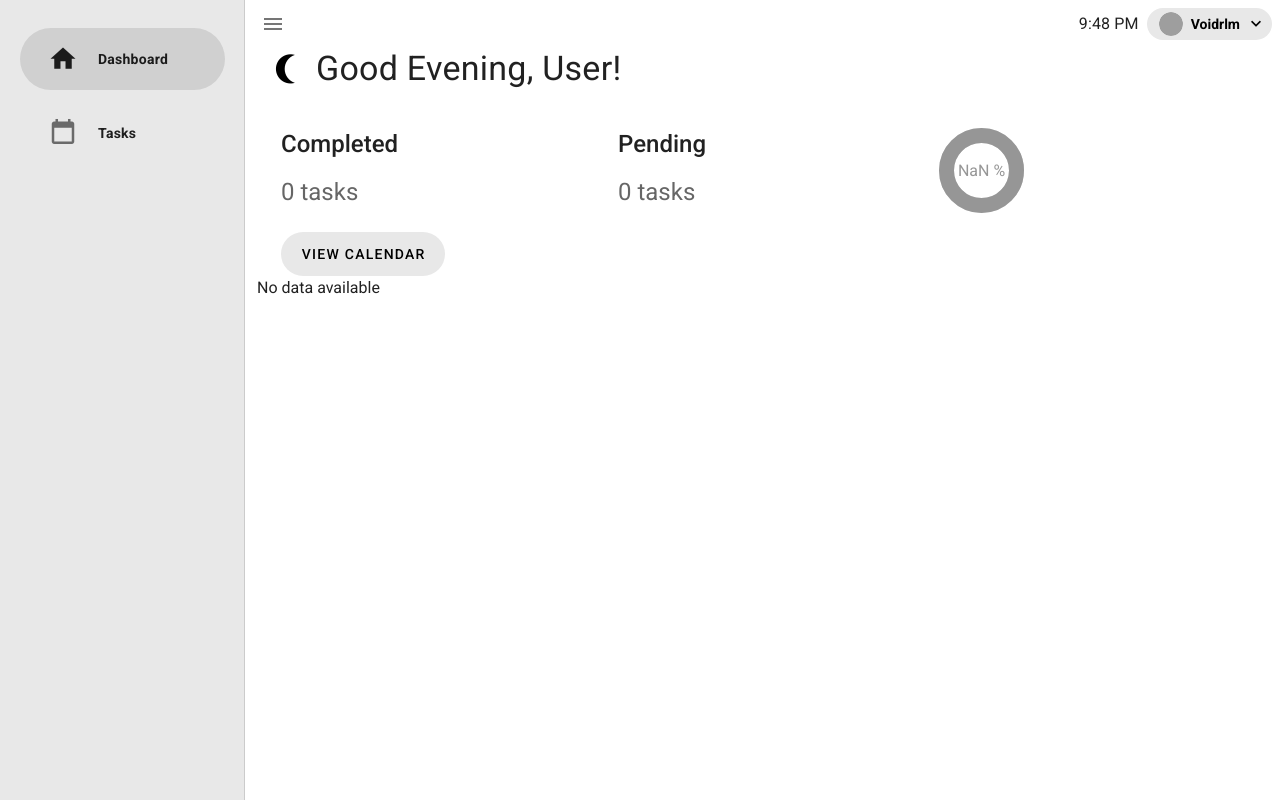
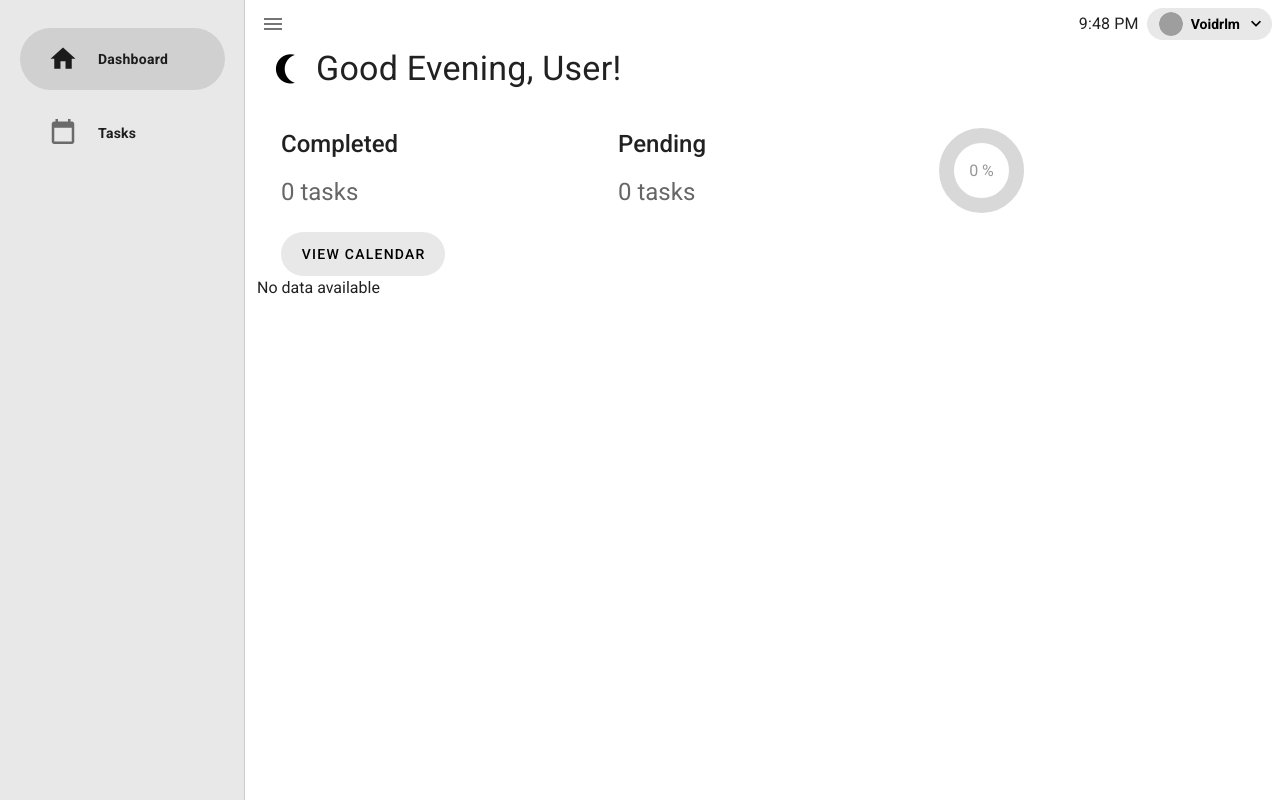
Before and after one commit to voidrlm/Reminder-VueJS, a Vue app: page /#/dashboard in a window 1280 px wide. Built offline with nearby package versions, Linux system fonts and the light colour scheme; grey boxes are pictures that could not be loaded.

Commit message:
Minor bug fix

```diff
--- a/src/views/dashboard.vue
+++ b/src/views/dashboard.vue
@@ -186,7 +186,7 @@ export default {
           totalTasks = totalTasks + 1;
         });
       });
-      return (this.completed / totalTasks) * 100;
+      return (this.completed / totalTasks) * 100 || 0;
     },
   },
   methods: {
```
